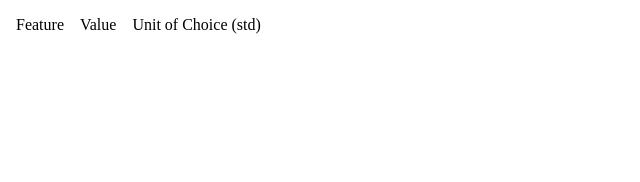
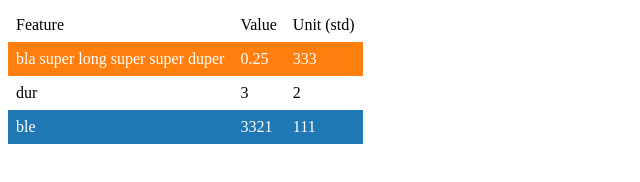
Before and after one commit to ziyefang/lime_1, a plain HTML site: page lime/test_table.html in a window 1280 px wide. Shown: the whole page, without its empty margins (0-640 px from the left). Drawn offline with Linux system fonts and the light colour scheme.

Commit message:
Made table presentation more concrete.

```diff
--- a/lime/explanation.js
+++ b/lime/explanation.js
@@ -183,13 +183,35 @@ Explanation.prototype.UpdateTextColors = function(div, class_id) {
   div.selectAll('.neg').style('background-color', neg_color);
 }
 
-Explanation.prototype.ShowTable = function(div, data) {
+Explanation.prototype.ShowTable = function(div, data, class_id) {
+  var pos_color = this.colors_i(class_id);
+  var neg_color = this.names.length == 3 ? this.colors_i(1 - class_id) : this.colors('Other');
+  if (this.names.length >= 20) {
+    neg_color = '#5F9EA0';
+  }
   var table = div.append('table');
-  table.style('border-collapse', 'collapse');
+  table.style('border-collapse', 'collapse')
+       .style('color', 'white');
   var thead = table.append('tr');
   thead.append('td').text('Feature');
   thead.append('td').text('Value');
-  thead.append('td').text('Unit of Choice (std)');
+  thead.append('td').text('Unit (std)');
+  thead.style('color', 'black');
+  _.forEach(data, function(d) {
+    var tr = table.append('tr');
+    tr.append('td').text(d[0]);
+    tr.append('td').text(d[1]);
+    tr.append('td').text(d[2]);
+    if (d[3] > 0) {
+      tr.style('background-color', pos_color);
+    }
+    else if (d[3] < 0) {
+      tr.style('background-color', neg_color);
+    }
+    else {
+      tr.style('color', 'black');
+    }
+  });
+
   table.selectAll('td').style('padding', '8px');
-  table.selectAll('tr').style('padding', function(i) {return i % 2 == 0 ? 'white' : 'grey'});
 }
--- a/lime/test_table.html
+++ b/lime/test_table.html
@@ -8,7 +8,8 @@
 <script>
 var exp= new Explanation(['c1', 'c2'])
 var tab = d3.select('#table');
-exp.ShowTable(tab, [['bla', 0.25, 333], ['ble', 3321, 111]]);
+exp.ShowTable(tab, [['bla super long super super duper', 0.25, 333,
+0.24],['dur', 3, 2, 0], ['ble', 3321, 111, -0.43]], 1);
 </script>
 </body>
 </html>
```
